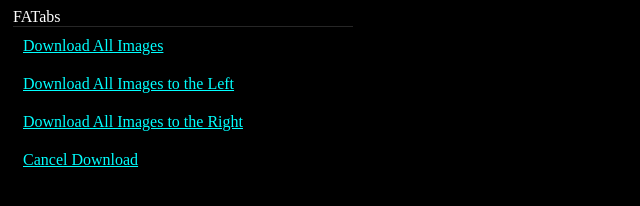
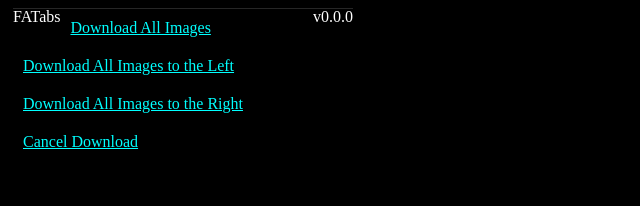
Before and after one commit to drawgantic/FATabs-firefox, a website with bundled scripts: page popup.html in a window 1280 px wide. Shown: the whole page, without its empty margins (0-640 px from the left). Built offline with nearby package versions, Linux system fonts and the light colour scheme.

Commit message:
display version in the popup header

```diff
--- a/popup.css
+++ b/popup.css
@@ -17,3 +17,15 @@ a {
 .panel-section-header {
 	border-bottom: 1px solid rgba(255, 255, 255, 0.15);
 }
+
+.text-section-header {
+	width: 100%;
+}
+
+.ext-name {
+	float: left;
+}
+
+.ext-version {
+	float: right;
+}
--- a/popup.html
+++ b/popup.html
@@ -9,7 +9,10 @@
 <body>
 	<div class="panel">
 		<div class="panel-section panel-section-header">
-			<div class="text-section-header">FATabs</div>
+			<div class="text-section-header">
+				<div class="ext-name">FATabs</div>
+				<div class="ext-version">v</div>
+			</div>
 		</div>
 		<a href="#" id="img-download-all">Download All Images</a><br>
 		<a href="#" id="img-download-left">Download All Images to the Left</a><br>
--- a/src/popup.ts
+++ b/src/popup.ts
@@ -1,4 +1,11 @@
 // let browser = chrome;
+
+let manifest = browser.runtime.getManifest();
+let header = document.getElementsByClassName("ext-version");
+if (header.length > 0) {
+	let text = document.createTextNode(manifest.version);
+	header[0].appendChild(text);
+}
 
 document.addEventListener("click", (e) => {
 	if (e.target) {
```
Also changed, not shown: manifest.json.
